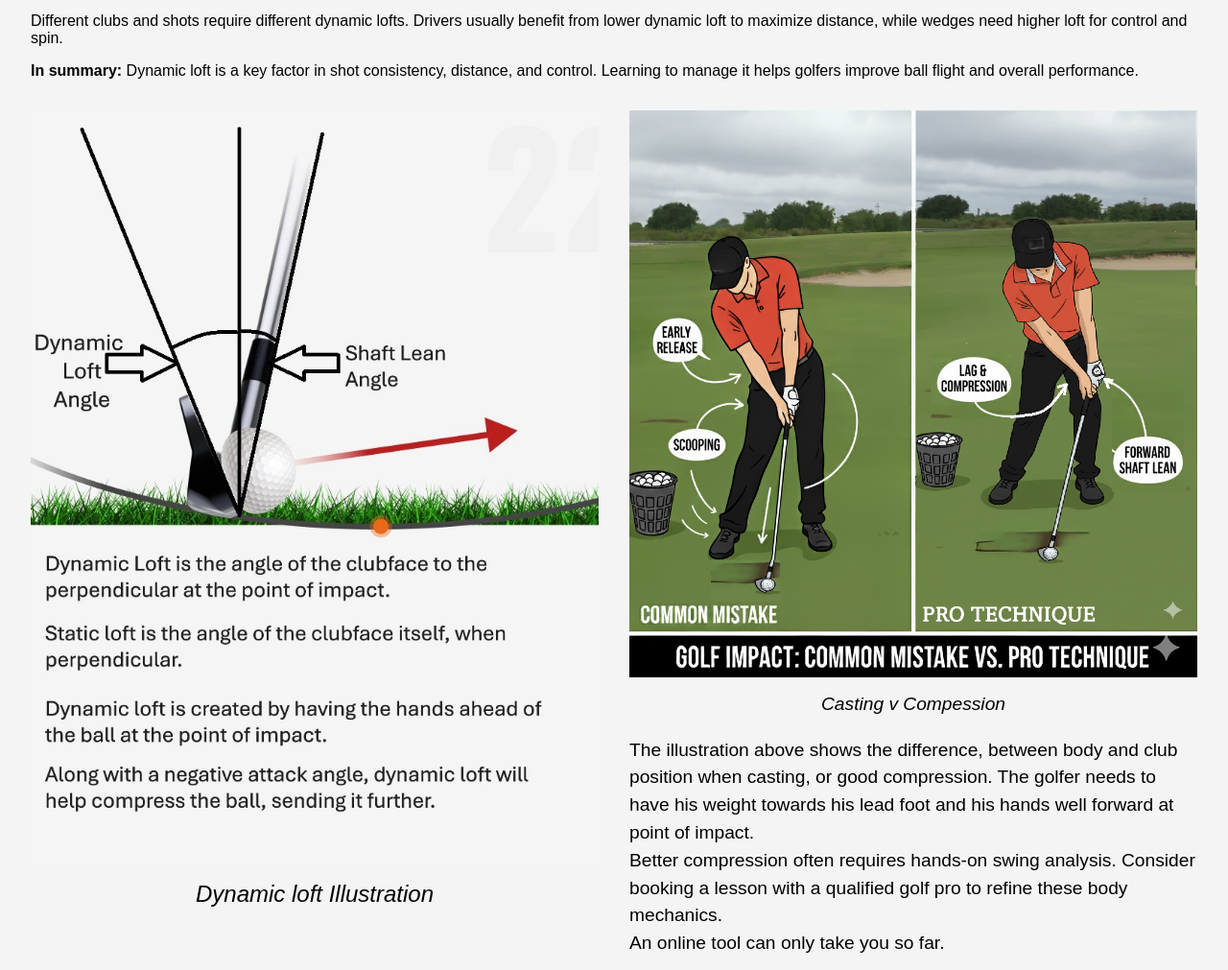
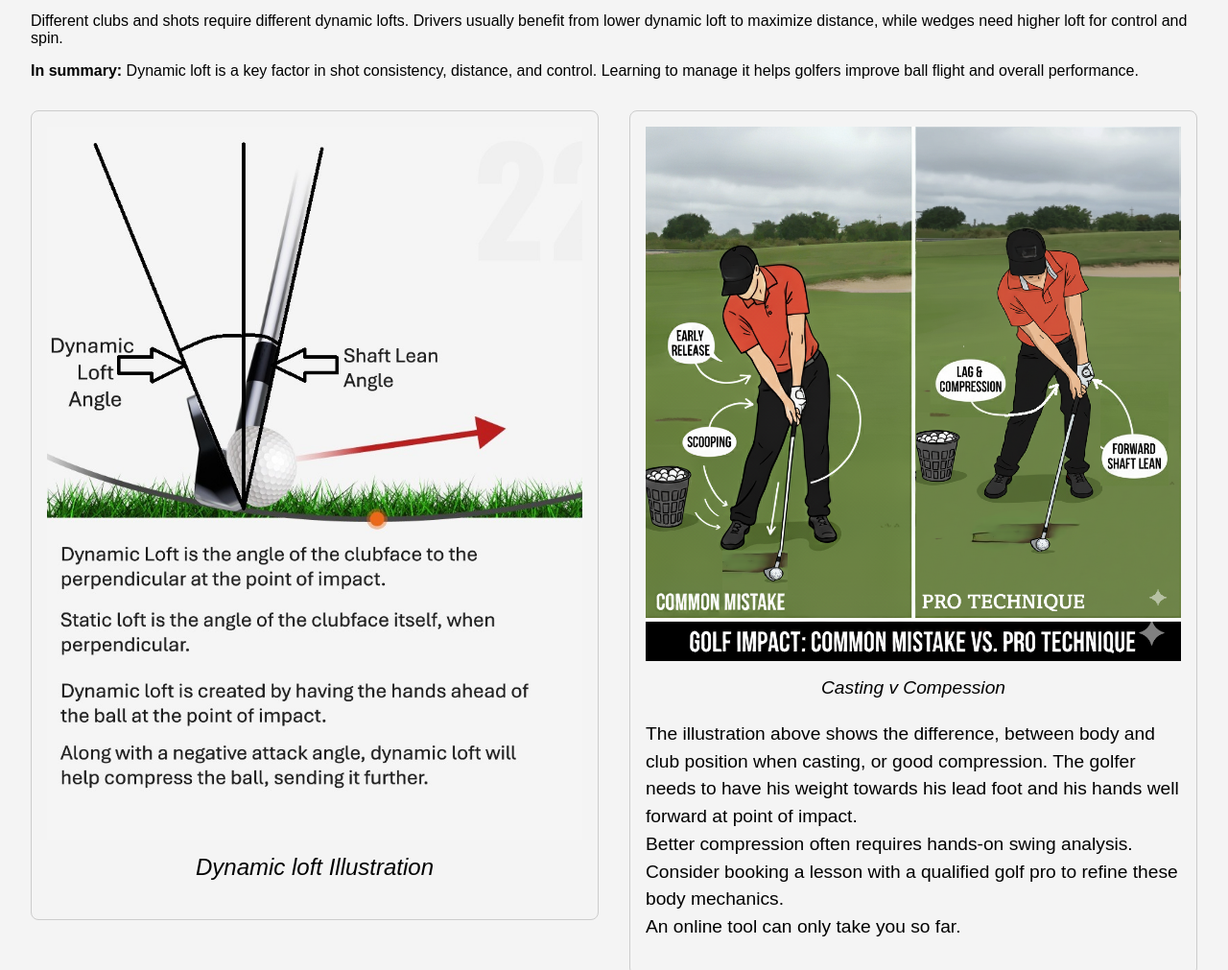
Before and after one commit to gingejp/golf-dynamic-loft-calculator, a plain HTML site: page index.html in a window 1280 px wide. Shown: the part 839-1850 px from the top of the page at 96% size. Drawn offline with Linux system fonts and the light colour scheme.

Commit message:
Add files via upload

```diff
--- a/style.css
+++ b/style.css
@@ -130,6 +130,9 @@ canvas {
 .swing-advice {
   flex: 1;
   min-width: 280px;
+  border: 1px solid #ccc; /* light gray border */
+  padding: 1rem;
+  border-radius: 8px;     /* rounded corners */
 }
 
 .illustration-content img {
```
